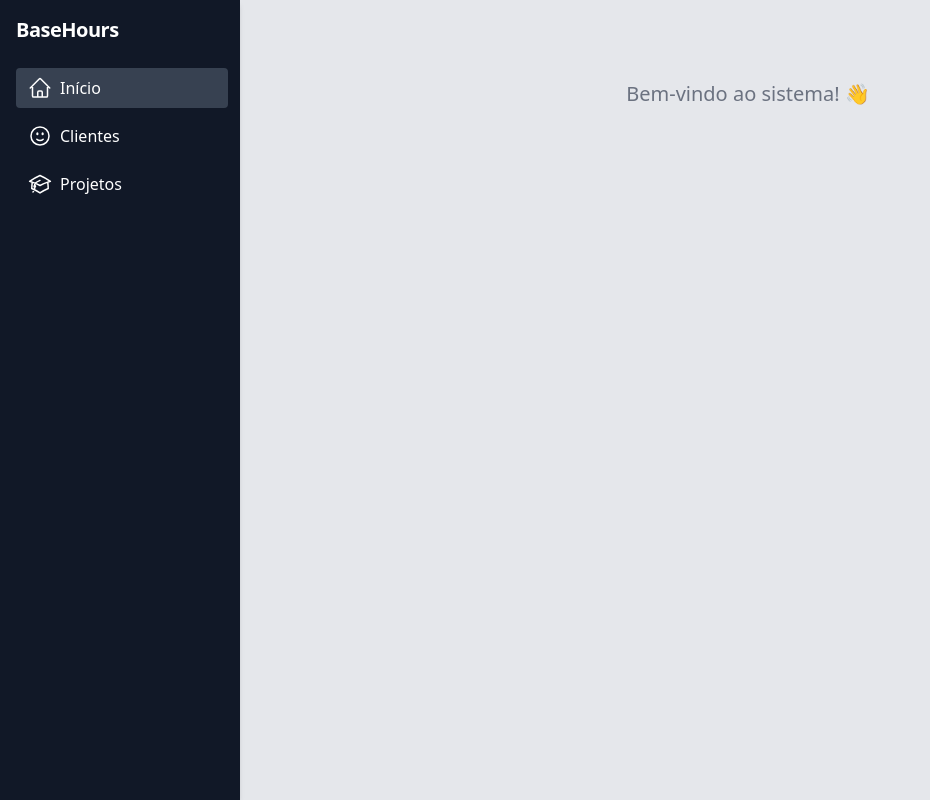
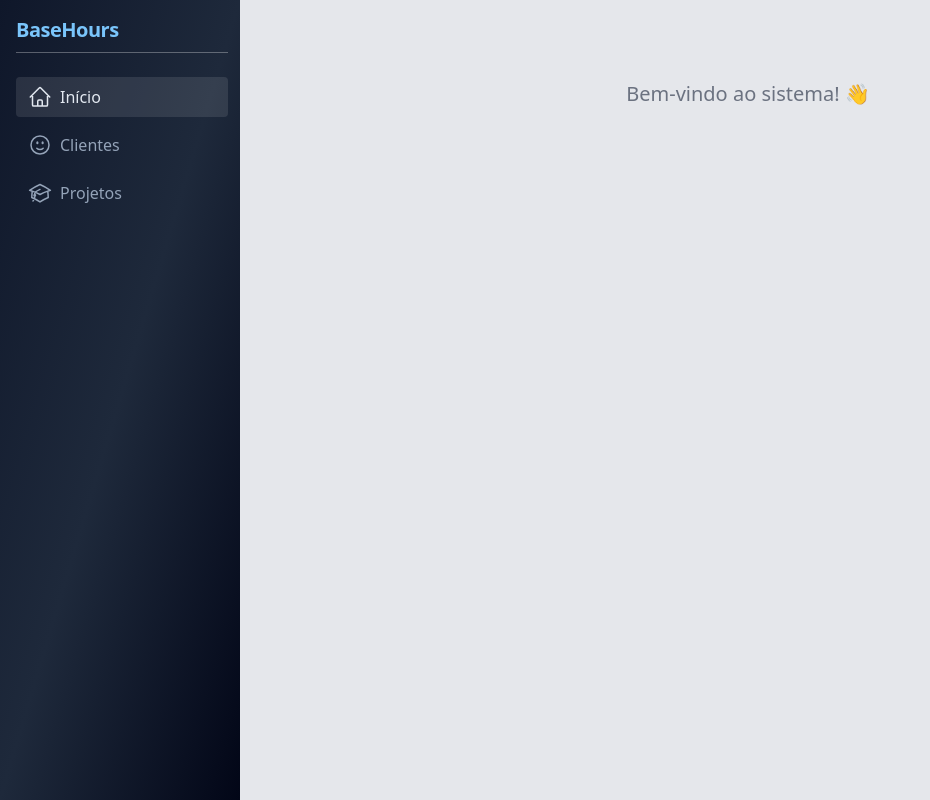
Before and after one commit to flavio-santos-ti/BaseHours, an Angular app in the folder Frontend/basehours-frontend/: page / in a window 1280 px wide. Shown: the whole page, without its empty margins (0-930 px from the left). Built offline with nearby package versions, Linux system fonts and the light colour scheme.

Commit message:
✨ feat: style sidebar with gradient and UI-inspired colors.

```diff
--- a/Frontend/basehours-frontend/src/app/components/sidebar/sidebar.component.html
+++ b/Frontend/basehours-frontend/src/app/components/sidebar/sidebar.component.html
@@ -1,7 +1,8 @@
-<nav class="h-screen w-60 bg-gray-900 text-white py-4 pl-4 pr-0 shadow-md">
+<nav class="h-screen w-60 text-white py-4 pl-4 pr-0 bg-gradient-to-br from-[#0f172a] via-[#1e293b] to-[#020617]">
 
-
-  <h1 class="text-xl font-bold mb-6 tracking-tight">BaseHours</h1>
+  <h1 class="text-xl font-bold mb-6 tracking-tight text-[#7AC5FB] border-b border-white/30 pb-2 mr-3">
+    BaseHours
+  </h1>
 
 
   <ul class="space-y-2">
@@ -9,9 +10,9 @@
 
       <a
         routerLink="/"
-        routerLinkActive="bg-gray-700 mr-3"
+        routerLinkActive="bg-white/10 text-[#e2e8f0] mr-3"
         [routerLinkActiveOptions]="{ exact: true }"
-        class="flex items-center gap-2 px-3 py-2 rounded hover:bg-gray-700"
+        class="flex items-center gap-2 px-3 py-2 rounded hover:text-[#38bdf8] hover:bg-white/5 hover:mr-3 transition-all duration-200 text-[#94a3b8]"
       >
 
         <svg xmlns="http://www.w3.org/2000/svg" fill="none" viewBox="0 0 24 24" stroke-width="1.5" stroke="currentColor" class="size-6">
@@ -27,8 +28,8 @@
 
       <a
         routerLink="/clients"
-        routerLinkActive="bg-gray-700 mr-3"
-        class="flex items-center gap-2 px-3 py-2 rounded hover:bg-gray-700"
+        routerLinkActive="bg-white/10 text-[#e2e8f0] mr-3"
+        class="flex items-center gap-2 px-3 py-2 rounded hover:text-[#38bdf8] hover:bg-white/5 hover:mr-3 transition-all duration-200 text-[#94a3b8]"
       >
 
         <svg xmlns="http://www.w3.org/2000/svg" fill="none" viewBox="0 0 24 24" stroke-width="1.5" stroke="currentColor" class="size-6">
@@ -43,8 +44,8 @@
     <li>
       <a
         routerLink="/projects"
-        routerLinkActive="bg-gray-700 mr-3"
-        class="flex items-center gap-2 px-3 py-2 rounded hover:bg-gray-700"
+        routerLinkActive="bg-white/10 text-[#e2e8f0] mr-3"
+        class="flex items-center gap-2 px-3 py-2 rounded hover:text-[#38bdf8] hover:bg-white/5 hover:mr-3 transition-all duration-200 text-[#94a3b8]"
       >
 
         <svg xmlns="http://www.w3.org/2000/svg" fill="none" viewBox="0 0 24 24" stroke-width="1.5" stroke="currentColor" class="size-6">
```
